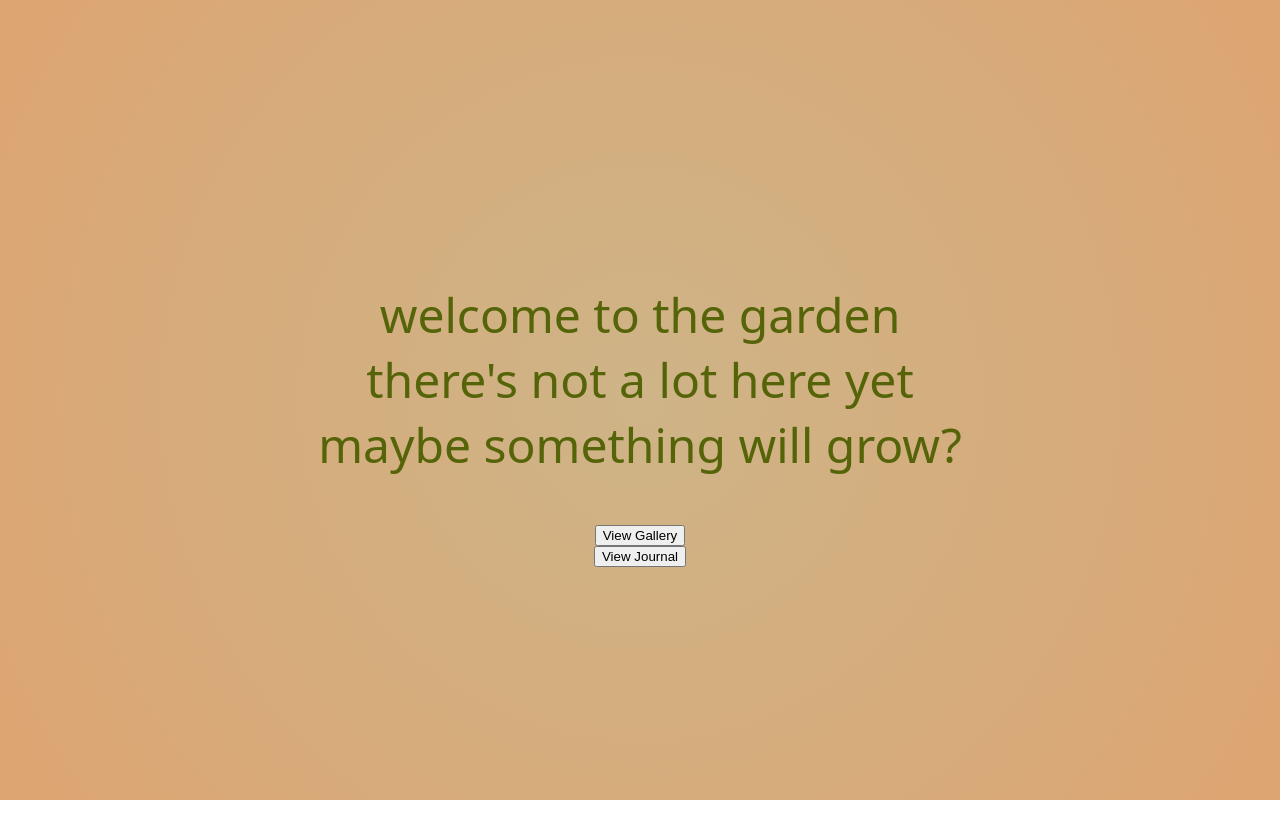
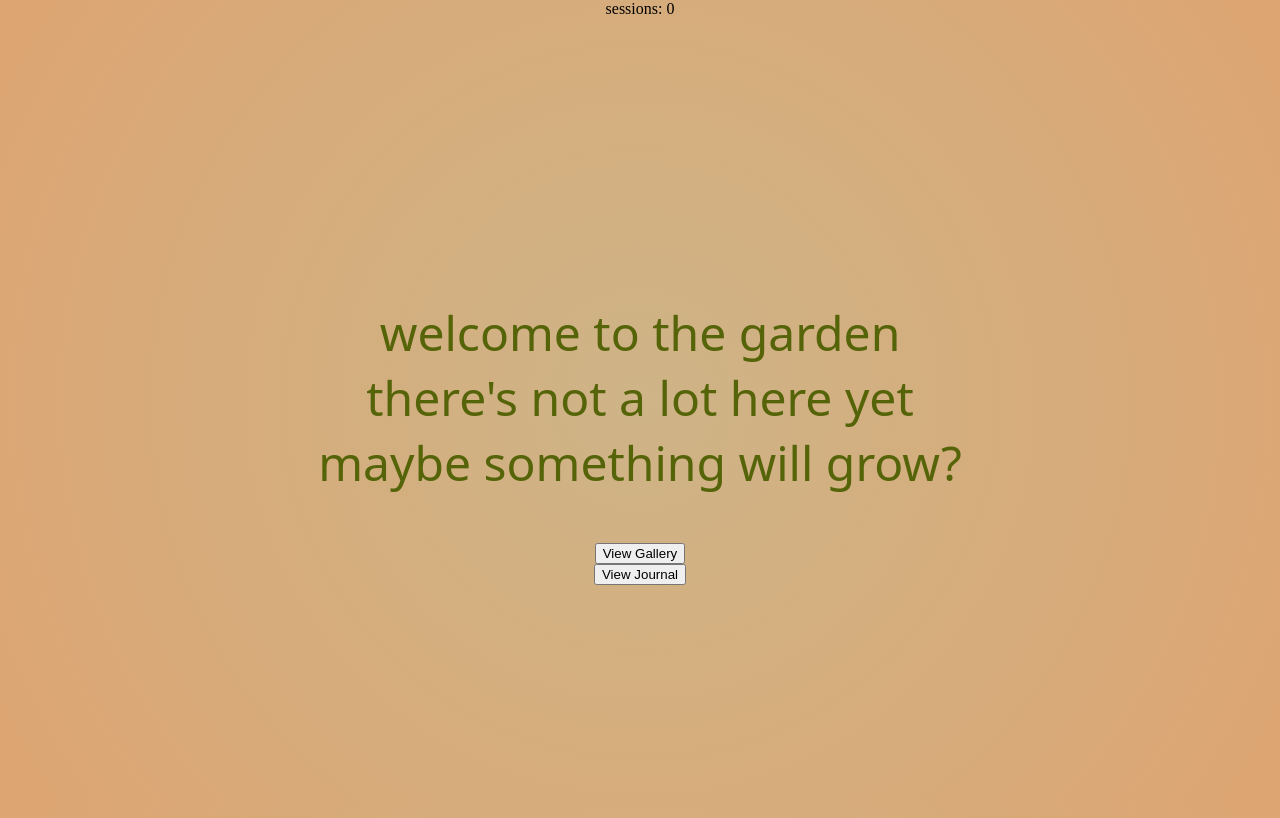
Before and after one commit to Zeozen/Zeozen.github.io, a website: page index.html in a window 1280 px wide. Drawn offline with nearby package versions, Linux system fonts and the light colour scheme; no server answers; a web font is replaced by a local one.

Commit message:
added page counter

```diff
--- /dev/null
+++ b/code/page_count.js
@@ -0,0 +1,66 @@
+// // page_count.js
+// const SUPABASE_URL = 'https://ndbofiopsoyvouktgyej.supabase.co';
+// const SUPABASE_KEY = 'sb_publishable_snLWhTe434QNCoZKAnUB3Q_xpvVD7PQ';
+// const supabaseClient = supabase.createClient(SUPABASE_URL, SUPABASE_KEY);
+
+// const counterEl = document.getElementById('visit-counter');
+
+// async function initCounter() {
+//   try {
+//     let { data: row, error: selectError } = await supabaseClient
+//       .from('page_visit_counter')
+//       .select('value')
+//       .eq('id', 1)
+//       .single();
+
+//     let count = row?.value ?? 0;
+
+//     let { data: rpcData, error: rpcError } = await supabaseClient
+//       .rpc('increment_page_visit_counter');
+
+//     if (!rpcError)
+//     {
+//         count = rpcData;
+//     }
+
+//     if (counterEl) counterEl.textContent = count;
+
+//   } catch (err) {
+//     console.error(err);
+//   }
+// }
+
+// document.addEventListener('DOMContentLoaded', initCounter);
+
+// page_count.js
+const SUPABASE_URL = 'https://ndbofiopsoyvouktgyej.supabase.co';
+const SUPABASE_KEY = 'sb_publishable_snLWhTe434QNCoZKAnUB3Q_xpvVD7PQ';
+const supabaseClient = supabase.createClient(SUPABASE_URL, SUPABASE_KEY);
+
+const counterEl = document.getElementById('visit-counter');
+
+async function initCounter() {
+  try {
+    // increment only once per session
+    if (!sessionStorage.getItem('visited')) {
+      await supabaseClient.rpc('increment_page_visit_counter');
+      sessionStorage.setItem('visited', '1');
+    }
+
+    // fetch current counter value
+    const { data: row, error } = await supabaseClient
+      .from('page_visit_counter')
+      .select('value')
+      .eq('id', 1)
+      .single();
+
+    if (error) console.warn('Fetch error:', error);
+
+    if (counterEl) counterEl.textContent = row?.value ?? 0;
+
+  } catch (err) {
+    console.error('Unexpected error:', err);
+  }
+}
+
+document.addEventListener('DOMContentLoaded', initCounter);
--- a/index.html
+++ b/index.html
@@ -1,7 +1,12 @@
+<!-- todo: page for links to cool websites and resources: library -->
+<!-- todo: page for listening to music -->
+<!-- todo: page for small games -->
+
 <head>
 <link rel="preconnect" href="https://fonts.googleapis.com">
 <link rel="preconnect" href="https://fonts.gstatic.com" crossorigin>
 <link href="https://fonts.googleapis.com/css2?family=Jacquard+12&display=swap" rel="stylesheet">
+<script src="https://cdn.jsdelivr.net/npm/@supabase/supabase-js@2"></script>
 <!-- <link rel="stylesheet" href="style.css">
 <script src="script.js"></script> -->
 </head>
@@ -9,7 +14,9 @@
 <title>zeozen.garden</title>
 
 <body>
-<div class="centered_rect">
+	<div class="centered_rect">
+		<div>sessions: <span id="visit-counter">0</span></div>
+		<script src="./code/page_count.js"></script>
 <main class="main_text">
 <p>welcome to the garden<br>there's not a lot here yet<br>maybe something will grow?</p>
 <button onclick="window.location.href='gallery'">View Gallery</button>
--- /dev/null
+++ b/package.json
@@ -0,0 +1,5 @@
+{
+  "devDependencies": {
+    "supabase": "^2.76.12"
+  }
+}
```
Also changed, not shown: page.html (added), 1 other file.
